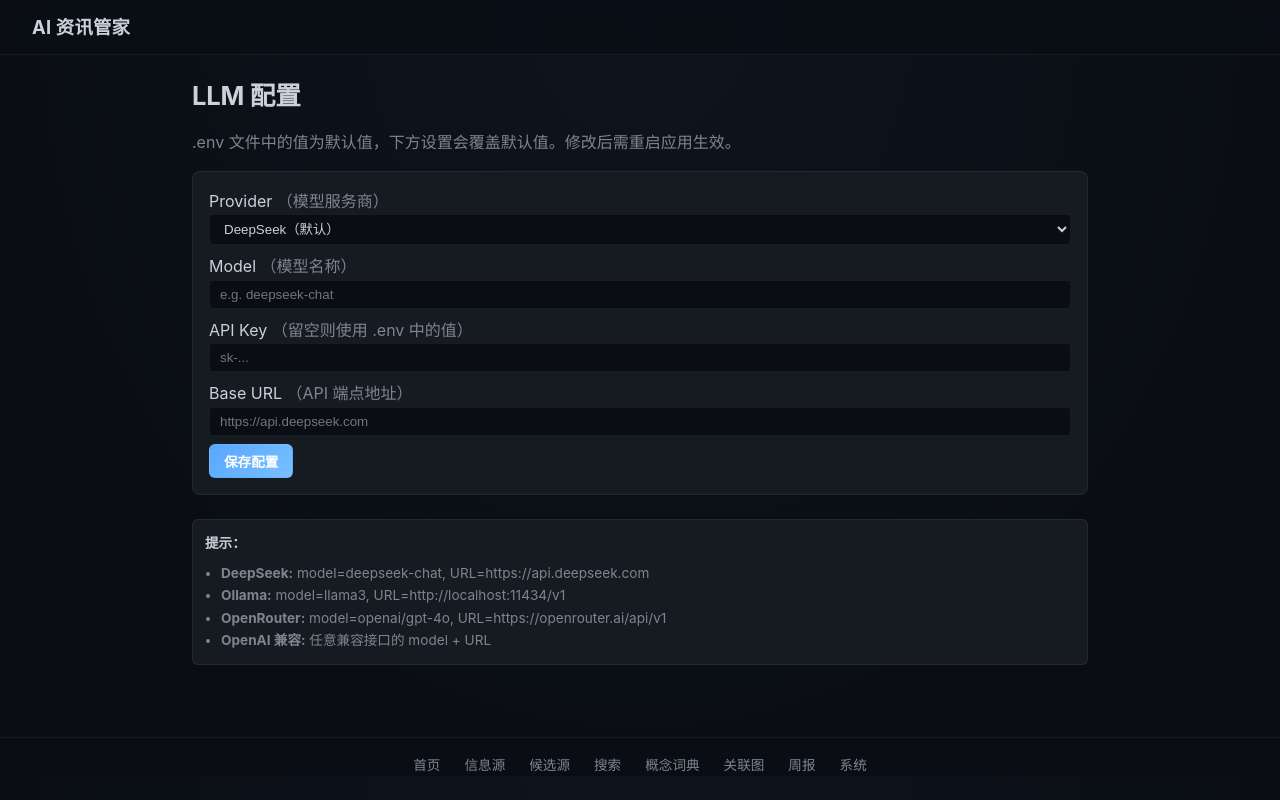
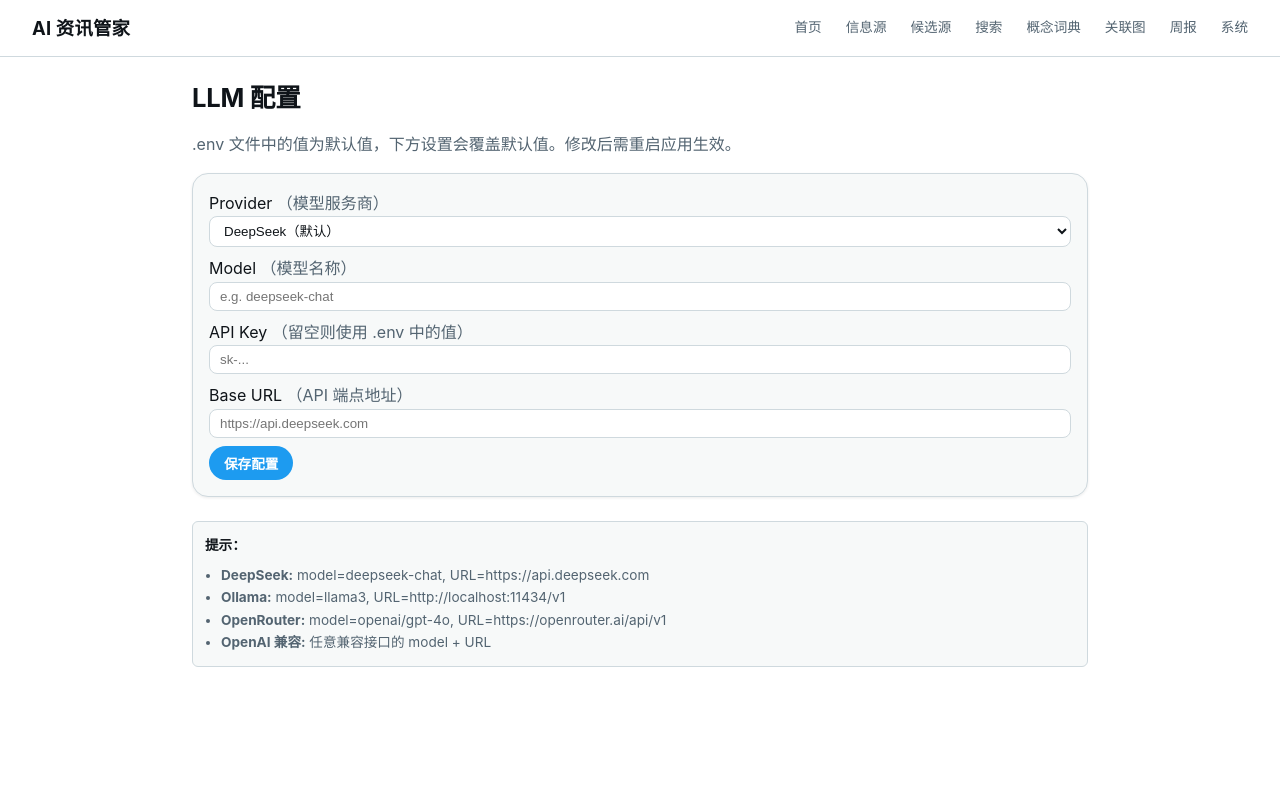
Before and after one commit to taide05/ai-news-digest-normal, a Python web app: template web/templates/llm_config.html in a window 1280 px wide. Run offline with Jinja, Linux system fonts and the light colour scheme; the template is opened without the code that fills it, so the values that code supplies are empty.

Commit message:
refactor: Twitter light theme + top nav + date browsing + article cards
- Full CSS rewrite: dark theme → Twitter-style light (white bg, #1d9bf0 accent)
- Navigation: moved from page bottom to top header bar with active underline
- Date browsing: ←前一天|日期|后一天→ navigation on home page
- Article cards: source color dot + title + 2-line summary + metadata row
- Queries: get_clusters_for_date now includes summary, new get_available_dates
- Remove glassmorphism header, radial bg gradient, bottom-nav, pulse keyframes
- All class names preserved, zero new dependencies, 244/244 tests

Co-Authored-By: Claude Opus 4.7 <noreply@anthropic.com>

```diff
--- a/web/static/style.css
+++ b/web/static/style.css
@@ -8,39 +7,39 @@
    0. Design Tokens (CSS Custom Properties)
    -------------------------------------------------------------------------- */
 :root {
-    /* Core palette — slightly richer blacks */
-    --bg: #0a0e14;
-    --surface: #161b22;
-    --elevated: #1c2128;
-    --border: #30363d;
+    /* Core palette — Twitter light */
+    --bg: #ffffff;
+    --surface: #f7f9f9;
+    --elevated: #eff3f4;
+    --border: #cfd9de;
 
     /* Text */
-    --text: #c9d1d9;
-    --text-muted: #7d8590;
+    --text: #0f1419;
+    --text-muted: #536471;
 
-    /* Accent */
-    --accent: #58a6ff;
-    --accent-hover: #79c0ff;
-    --accent-soft: rgba(88, 166, 255, 0.12);
-    --accent-purple: #a371f7;
-    --accent-warm: #d29922;
+    /* Accent — Twitter blue */
+    --accent: #1d9bf0;
+    --accent-hover: #1a8cd8;
+    --accent-soft: rgba(29, 155, 240, 0.1);
+    --accent-purple: #794bc4;
+    --accent-warm: #f59e0b;
 
     /* Interactive */
-    --btn-bg: #21262d;
+    --btn-bg: #f7f9f9;
 
     /* Semantic colors */
-    --danger: #f85149;
-    --warning: #d29922;
-    --info: #58a6ff;
-    --success: #2ea043;
-    --feedback-positive: #4caf50;
-    --feedback-negative: #f44336;
+    --danger: #f4212e;
+    --warning: #f59e0b;
+    --info: #1d9bf0;
+    --success: #00ba7c;
+    --feedback-positive: #00ba7c;
+    --feedback-negative: #f4212e;
 
     /* Lifecycle badges */
-    --lifecycle-new: #2196f3;
-    --lifecycle-rising: #4caf50;
-    --lifecycle-stable: #607d8b;
-    --lifecycle-declining: #ff9800;
+    --lifecycle-new: #1d9bf0;
+    --lifecycle-rising: #00ba7c;
+    --lifecycle-stable: #536471;
+    --lifecycle-declining: #f59e0b;
 
     /* Typography scale */
     --text-xs: 0.75rem;
@@ -71,6 +70,10 @@
     /* Transitions */
     --transition-fast: 0.15s ease;
     --transition-normal: 0.2s ease;
+
+    /* Shadows — light theme */
+    --shadow-card: 0 1px 3px rgba(0, 0, 0, 0.08);
+    --shadow-card-hover: 0 2px 8px rgba(0, 0, 0, 0.10);
 }
 
 /* --------------------------------------------------------------------------
@@ -80,9 +83,7 @@
 
 body {
     font-family: -apple-system, BlinkMacSystemFont, "Segoe UI", "Microsoft YaHei", sans-serif;
-    background:
-        radial-gradient(ellipse at 50% 0%, rgba(88, 166, 255, 0.04) 0%, transparent 70%),
-        var(--bg);
+    background: var(--bg);
     color: var(--text);
     min-width: 1024px;
     line-height: var(--line-height-body);
@@ -91,17 +92,15 @@ body {
 }
 
 /* --------------------------------------------------------------------------
-   2. Header — glassmorphism
+   2. Header — clean, static, white
    -------------------------------------------------------------------------- */
 .app-header {
+    display: flex;
+    align-items: center;
+    justify-content: space-between;
     padding: var(--space-3) var(--space-6);
-    border-bottom: 1px solid rgba(255, 255, 255, 0.06);
-    background: rgba(10, 14, 20, 0.85);
-    backdrop-filter: blur(8px);
-    -webkit-backdrop-filter: blur(8px);
-    position: sticky;
-    top: 0;
-    z-index: 10;
+    border-bottom: 1px solid var(--border);
+    background: var(--bg);
 }
 .app-title {
     font-size: var(--text-lg);
@@ -114,6 +113,27 @@ body {
 .app-title:hover {
     color: var(--accent);
     text-decoration: none;
+}
+
+/* Top navigation in header */
+.top-nav {
+    display: flex;
+    gap: var(--space-5);
+    align-items: center;
+}
+.nav-link {
+    color: var(--text-muted);
+    font-size: var(--text-sm);
+    font-weight: var(--weight-medium);
+    text-decoration: none;
+    transition: color var(--transition-fast);
+    padding: var(--space-1) 0;
+    border-bottom: 2px solid transparent;
+}
+.nav-link:hover {
+    color: var(--text);
+    text-decoration: none;
+    border-bottom-color: var(--accent);
 }
 
 /* --------------------------------------------------------------------------
@@ -174,36 +194,36 @@ a:hover {
     border: 1px solid var(--border);
     color: var(--text);
     padding: 6px 14px;
-    border-radius: 6px;
+    border-radius: 9999px;
     cursor: pointer;
     font-size: var(--text-sm);
     text-decoration: none;
     transition: all var(--transition-fast);
-    font-weight: var(--weight-medium);
+    font-weight: var(--weight-semibold);
 }
 .btn:hover {
-    border-color: rgba(255, 255, 255, 0.2);
+    border-color: var(--accent);
     color: var(--accent-hover);
     background: var(--elevated);
     text-decoration: none;
 }
 
 .btn-primary {
-    background: linear-gradient(135deg, var(--accent), var(--accent-hover));
+    background: var(--accent);
     border-color: transparent;
     color: #fff;
     font-weight: var(--weight-semibold);
 }
 .btn-primary:hover {
-    background: linear-gradient(135deg, var(--accent-hover), var(--accent));
+    background: var(--accent-hover);
     color: #fff;
-    box-shadow: 0 2px 8px rgba(88, 166, 255, 0.3);
+    box-shadow: var(--shadow-card-hover);
 }
 
 .btn-danger { color: var(--danger); }
 .btn-danger:hover {
     border-color: var(--danger);
-    background: rgba(248, 81, 73, 0.12);
+    background: rgba(244, 33, 46, 0.08);
 }
 
 .btn-sm { padding: 2px 8px; font-size: var(--text-xs); }
@@ -687,10 +778,11 @@ a:hover {
 
 .add-source-form {
     background: var(--surface);
-    border: 1px solid rgba(255, 255, 255, 0.06);
-    border-radius: 8px;
+    border: 1px solid var(--border);
+    border-radius: 16px;
     padding: var(--space-4);
     margin-bottom: var(--space-4);
+    box-shadow: var(--shadow-card);
 }
 .add-source-form input,
 .add-source-form select,
@@ -701,8 +793,8 @@ a:hover {
     padding: 6px 10px;
     background: var(--bg);
     color: var(--text);
-    border: 1px solid rgba(255, 255, 255, 0.06);
-    border-radius: 4px;
+    border: 1px solid var(--border);
+    border-radius: 8px;
     transition: border-color var(--transition-fast);
 }
 .add-source-form input:focus,
@@ -838,39 +932,12 @@ a:hover {
 }
 
 /* --------------------------------------------------------------------------
-   22. Navigation (bottom)
-   -------------------------------------------------------------------------- */
-.bottom-nav {
-    margin-top: var(--space-7);
-    padding-top: var(--space-4);
-    border-top: 1px solid rgba(255, 255, 255, 0.06);
-    display: flex;
-    gap: var(--space-5);
-    justify-content: center;
-}
-.bottom-nav a {
-    color: var(--text-muted);
-    font-size: var(--text-sm);
-    transition: color var(--transition-fast);
-}
-.bottom-nav a:hover {
-    color: var(--accent-hover);
-    text-decoration: none;
-}
-
-/* --------------------------------------------------------------------------
    23. Horizontal Rule — gradient elegance
    -------------------------------------------------------------------------- */
 hr {
     border: none;
     height: 1px;
-    background: linear-gradient(
-        90deg,
-        transparent 0%,
-        rgba(255, 255, 255, 0.08) 20%,
-        rgba(255, 255, 255, 0.08) 80%,
-        transparent 100%
-    );
+    background: var(--border);
     margin: var(--space-5) 0;
 }
 
@@ -918,5 +985,5 @@ button:focus-visible {
    -------------------------------------------------------------------------- */
 /* The tips div has inline styles; add subtle refinement via cascade */
 .status-muted + form + div {
-    border: 1px solid rgba(255, 255, 255, 0.06);
+    border: 1px solid var(--border);
 }
--- a/web/templates/_nav.html
+++ b/web/templates/_nav.html
@@ -1,10 +1,10 @@
-<nav class="bottom-nav">
-    <a href="/">首页</a>
-    <a href="/sources">信息源</a>
-    <a href="/sources/candidates">候选源</a>
-    <a href="/search">搜索</a>
-    <a href="/concepts">概念词典</a>
-    <a href="/graph">关联图</a>
-    <a href="/review">周报</a>
-    <a href="/admin">系统</a>
+<nav class="top-nav">
+    <a href="/" class="nav-link">首页</a>
+    <a href="/sources" class="nav-link">信息源</a>
+    <a href="/sources/candidates" class="nav-link">候选源</a>
+    <a href="/search" class="nav-link">搜索</a>
+    <a href="/concepts" class="nav-link">概念词典</a>
+    <a href="/graph" class="nav-link">关联图</a>
+    <a href="/review" class="nav-link">周报</a>
+    <a href="/admin" class="nav-link">系统</a>
 </nav>
--- a/web/templates/base.html
+++ b/web/templates/base.html
@@ -11,10 +11,10 @@
 <body>
     <header class="app-header">
         <a href="/" class="app-title">AI 资讯管家</a>
+        {% include '_nav.html' %}
     </header>
     <main class="container">
         {% block content %}{% endblock %}
     </main>
-    {% include '_nav.html' %}
 </body>
 </html>
```
Also changed, not shown: other parts of web/static/style.css (+126 -54 lines), db/queries.py (+10 -2 lines), web/routes/home.py (+31 -12 lines), web/templates/home.html (+37 -15 lines).
